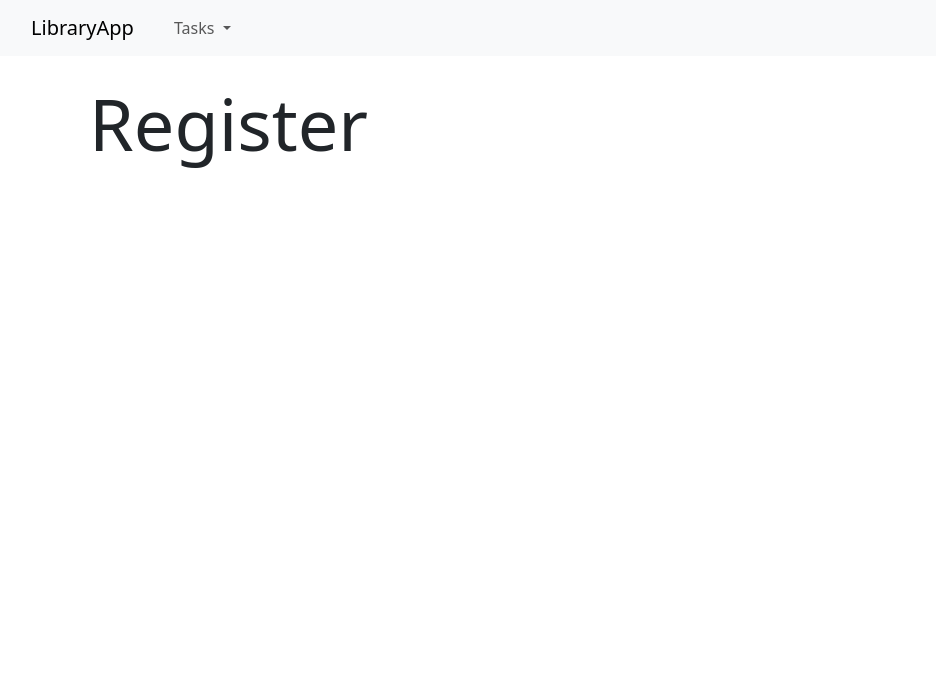
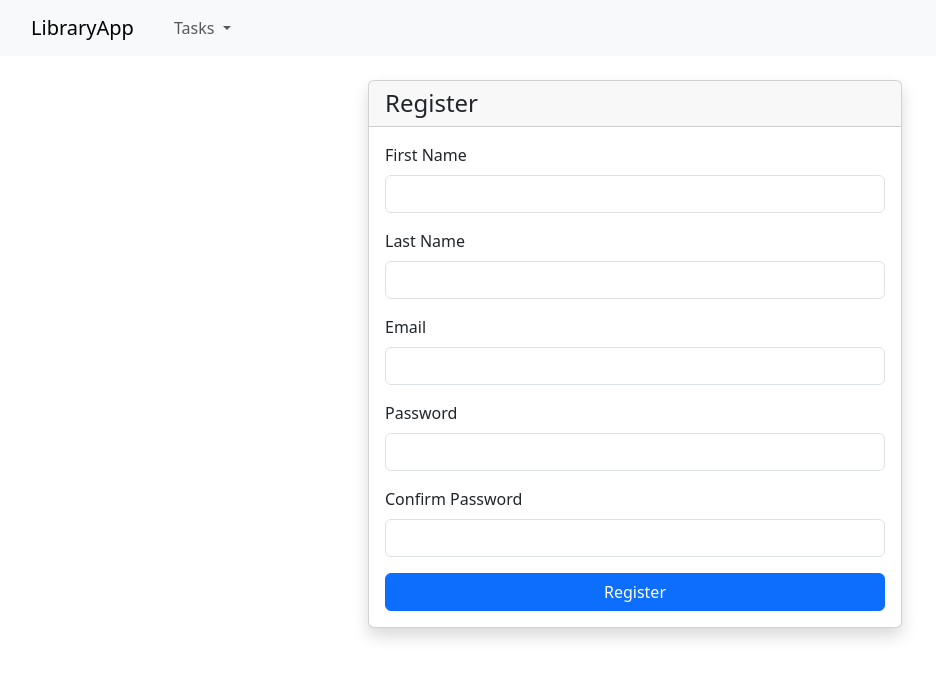
Before and after one commit to KostyaKindaluk/library_app, a Django app: template library/templates/auth/register.html in a window 1280 px wide. Shown: the top 678 px of the page, without its empty margins (5-941 px from the left). Run offline with Django 5.2, Linux system fonts and the light colour scheme; the template is opened without the code that fills it, so the values that code supplies are empty.

Commit message:
Made register form

```diff
--- a/library/templates/auth/register.html
+++ b/library/templates/auth/register.html
@@ -3,5 +3,53 @@
 {% block title %}Register{% endblock %}
 
 {% block content %}
-  <p class="display-2 mb-4">Register</p>
+  <div class="row justify-content-center">
+    <div class="col-md-6">
+      <div class="card shadow">
+        <div class="card-header">
+          <h4 class="mb-0">Register</h4>
+        </div>
+        <div class="card-body">
+          <form id="registerForm" novalidate>
+            <div class="mb-3">
+              <label for="firstName" class="form-label">First Name</label>
+              <input type="text" class="form-control" id="firstName" required>
+              <div class="invalid-feedback">
+                  Please enter your first name
+              </div>
+            </div>
+            <div class="mb-3">
+              <label for="lastName" class="form-label">Last Name</label>
+              <input type="text" class="form-control" id="lastName" required>
+              <div class="invalid-feedback">
+                  Please enter your last name
+              </div>
+            </div>
+            <div class="mb-3">
+              <label for="email" class="form-label">Email</label>
+              <input type="email" class="form-control" id="email" required>
+              <div class="invalid-feedback">
+                  Please enter a valid email
+              </div>
+            </div>
+            <div class="mb-3">
+              <label for="password" class="form-label">Password</label>
+              <input type="password" class="form-control" id="password" required minlength="8">
+              <div class="invalid-feedback">
+                  Password must be at least 8 characters
+              </div>
+            </div>
+            <div class="mb-3">
+              <label for="confirmPassword" class="form-label">Confirm Password</label>
+              <input type="password" class="form-control" id="confirmPassword" required>
+              <div class="invalid-feedback">
+                  Passwords must match
+              </div>
+            </div>
+            <button type="submit" class="btn btn-primary w-100">Register</button>
+          </form>
+        </div>
+      </div>
+    </div>
+  </div>
 {% endblock %}
--- a/library/urls.py
+++ b/library/urls.py
@@ -2,5 +2,5 @@ from django.urls import path
 from . import views
 
 urlpatterns = [
-    path('', views.register)
+    path('register/', views.register)
 ]
```
